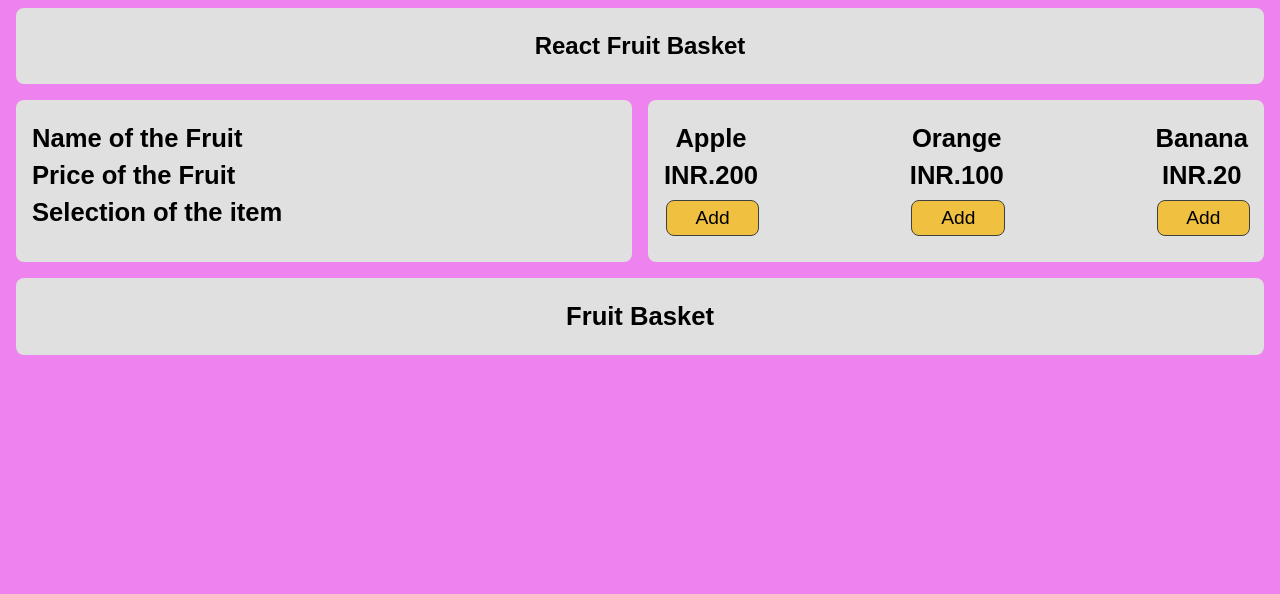
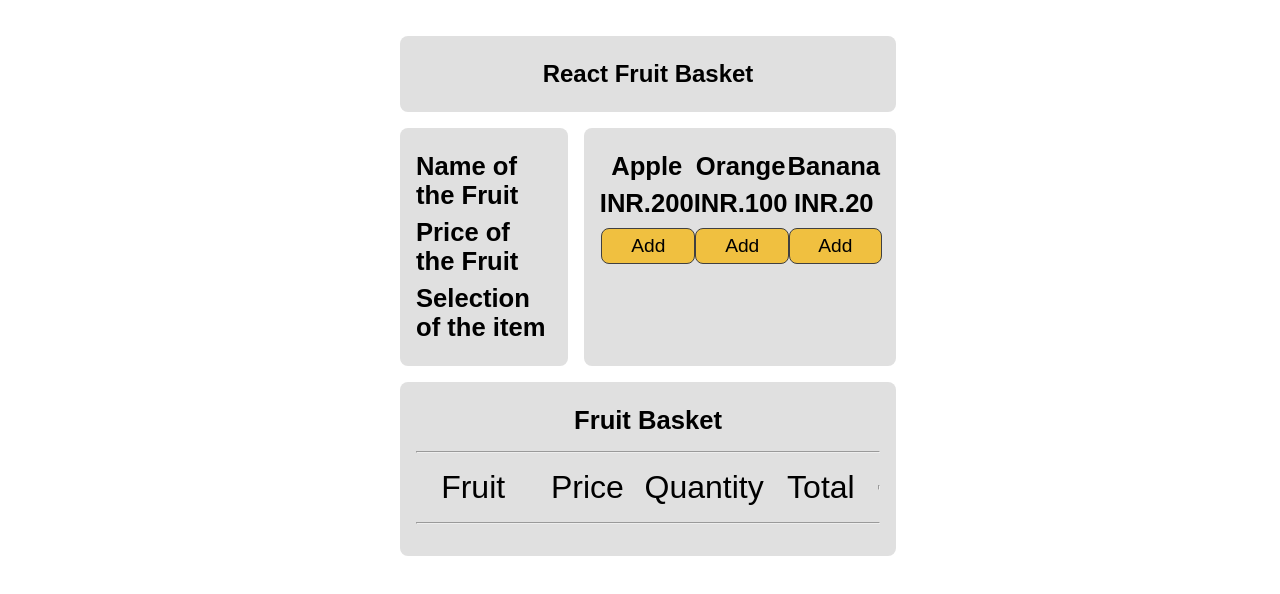
Before and after one commit to Sangi19/fruit-basket, a React (Create React App) app: page / in a window 1280 px wide. Shown: the top 594 px of the page. Built offline with nearby package versions, Linux system fonts and the light colour scheme.

Commit message:
About to be completed.
All the component models are designed.

```diff
--- a/src/App.js
+++ b/src/App.js
@@ -23,6 +23,19 @@ const onAdd = (product) => {
   }
 };
 
+const onRemove = (product) => {
+  const exist = cartItems.find((x) => x.id === product.id);
+  if (exist.qty === 1) {
+    setCartItems(cartItems.filter((x) => x.id !== product.id));
+  } else {
+    setCartItems(
+      cartItems.map((x) =>
+        x.id === product.id ? { ...exist, qty: exist.qty - 1 } : x
+      )
+    );
+  }
+};
+
   return (
     <div className="App">
       <Header />
@@ -30,7 +43,7 @@ const onAdd = (product) => {
         <Mainsub />
       <Main onAdd={onAdd} products={products} />
       </div>
-      <Basket onAdd={onAdd} cartItems={cartItems} />
+      <Basket onAdd={onAdd} onRemove={onRemove} cartItems={cartItems} />
     </div>
   );
 }
--- a/src/Components/Basket.js
+++ b/src/Components/Basket.js
@@ -1,12 +1,53 @@
 import React from 'react';
 
 export default function Basket (props) {
-    const {cartItems} = props;
+    const {cartItems, onAdd, onRemove} = props;
+    const totalPrice =cartItems.reduce((a,c) => a + c.price * c.qty , 0);
+
     return (
         <div className="block col-1">
             <h2>Fruit Basket</h2>
-           {cartItems === 0 && <div> Fruit basket is empty  </div>}
+            <hr></hr>
 
+            <div> {cartItems === 0 && <div> Fruit basket is empty </div>} </div>
+            <div className="row">
+                <div className="col-2"> Fruit</div>
+                <div className="col-2">Price</div>
+                <div className="col-2">Quantity</div>
+                <div className="col-2">Total</div>
+                <hr></hr>
+            </div>
+            <hr></hr>
+
+            {cartItems.map((item) => (
+               <div key={item.id} className="row">
+                    <div className="col-2"> {item.name} </div>
+                    <div className="col-2"> {item.price} </div>
+                    <div className="btn row">
+                        <button onClick={() => onAdd(item)} className="btn.add">
+                            +
+                        </button>
+                        <button onClick={() => onRemove(item)} className="btn.remove">
+                            -
+                        </button>
+                    </div>
+                    <div className="col-2 text-right">
+                        {item.qty} x INR {item.price.toFixed(2)}
+                    </div>
+               </div>
+            ))}
+
+            {cartItems.length !== 0 && (
+            <>
+                <hr></hr>
+                <div className="row">
+                <div className="col-2">Items Price</div>
+                <div className="col-1 text-right">INR {totalPrice.toFixed(2)}</div>
+                </div>
+
+                <hr />
+            </>
+            )}
         </div>
     );
 }
--- a/src/Components/Product.js
+++ b/src/Components/Product.js
@@ -8,7 +8,7 @@ export default function Product(props) {
             <h3>INR.{product.price}</h3>
             <div>
                 <h3>
-                <button onClick={onAdd}>Add</button>
+                <button onClick={() => onAdd(product)}>Add</button>
                 </h3>
             </div>
 
--- a/src/index.css
+++ b/src/index.css
@@ -1,7 +1,15 @@
-body {
-  font-family: Arial, sans-serif;
-  background-color: violet;
+* body{
+  box-sizing: border-box;
+  border-color: khaki;
+  width: 40%;
+  padding: 0px;
+  font-family: 'Poppins', sans-serif;
+  position: absolute; /* or absolute */
+  top: 20px;
+  left: 30%;
+  right: 50%;
 }
+
 h1,
 h2,
 h3 {
@@ -22,10 +30,14 @@ a {
 .row {
   display: flex;
   justify-content: space-between;
-  font-size: xx-large;
+
 }
 .row.center {
   align-items: center;
+}
+.col {
+  align-items:initial;
+
 }
 .col-1 {
   flex: 1;
@@ -59,13 +71,13 @@ button {
   width: 100%;
   cursor: pointer;
 }
-button.add {
+btn.add {
   background-color: #40c0f0;
-  width: 1.5rem;
+  width: 2rem;
 }
-button.remove {
+btn.remove {
   background-color: #f04040;
-  width: 1.5rem;
+  width: 2rem;
 }
 button.badge {
   background-color: #f04040;
```
